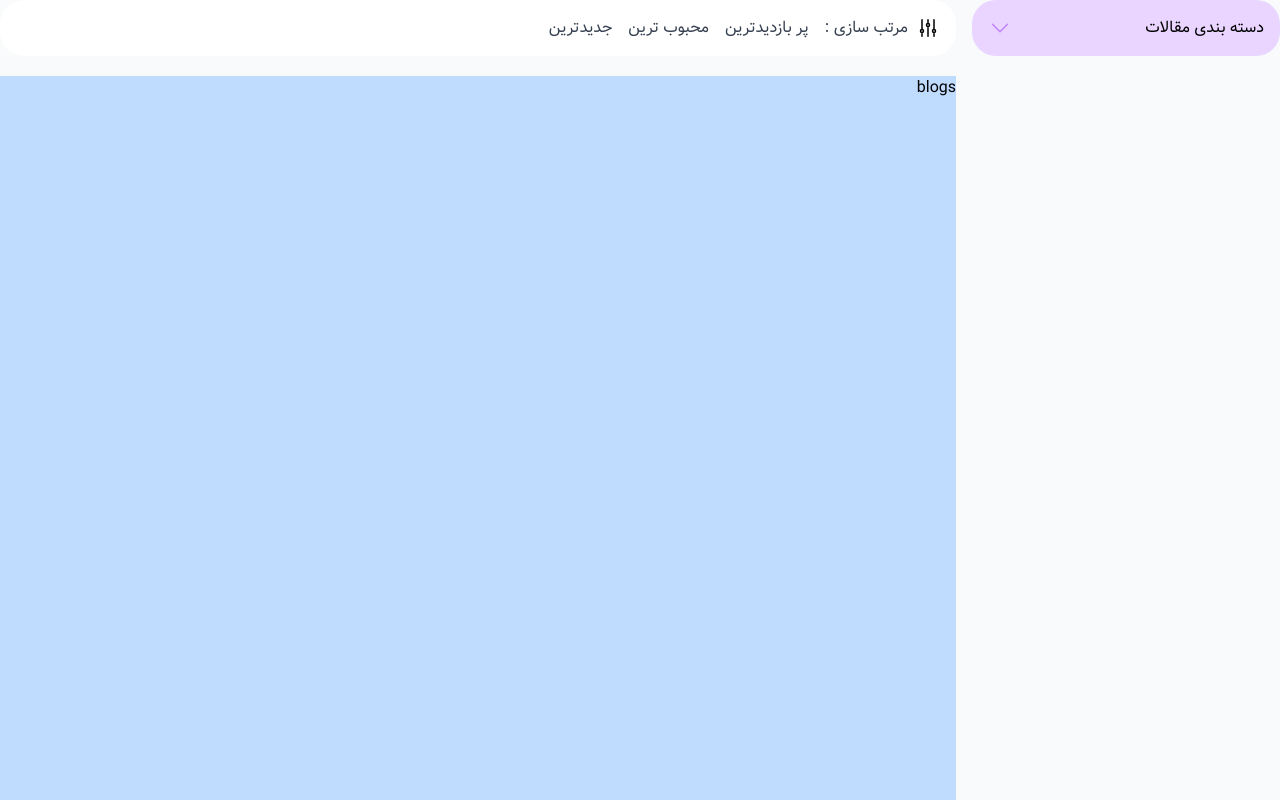
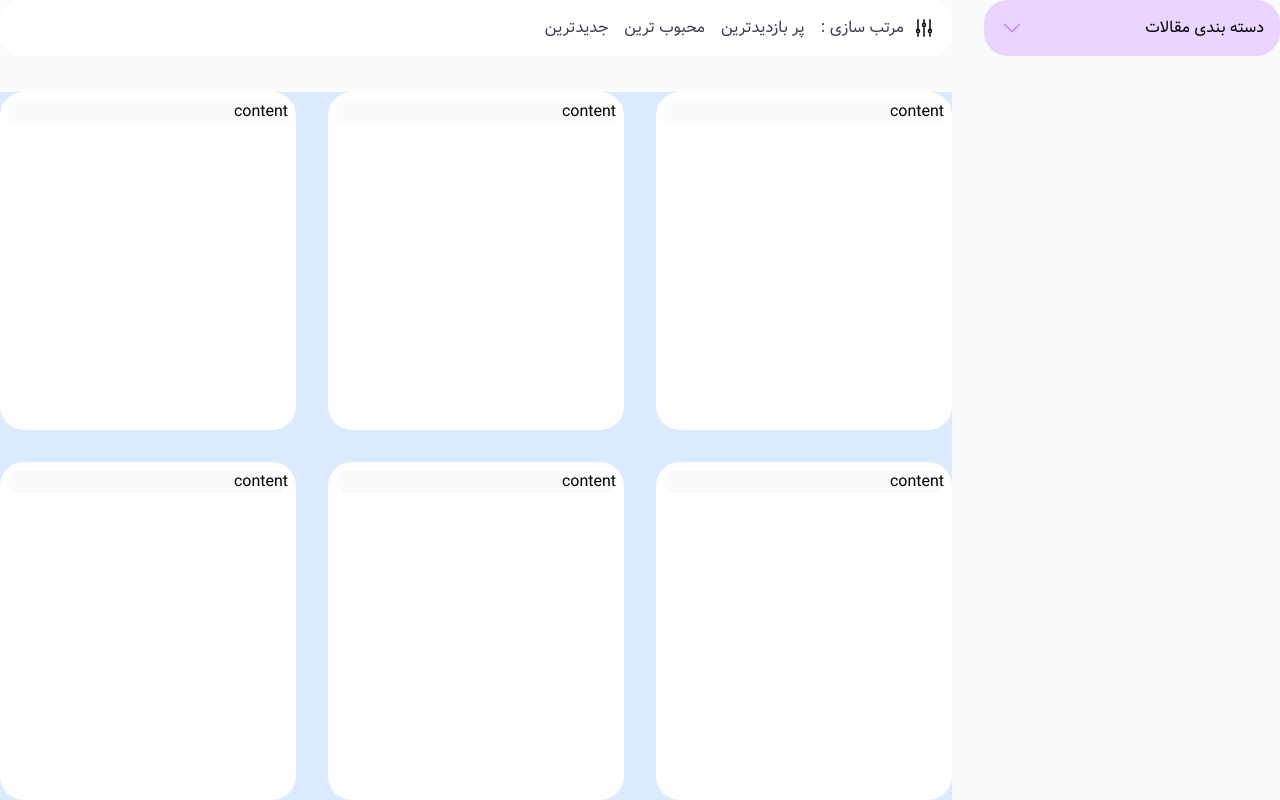
Before and after one commit to sepidehbiglarizadeh/Online-Store---Blog-Next.js-, a Next.js app: page / in a window 1280 px wide. Built offline with nearby package versions, Linux system fonts and the light colour scheme.

Commit message:
General Development of the Blogs Section

```diff
--- a/src/pages/index.js
+++ b/src/pages/index.js
@@ -19,7 +19,8 @@ export default function Home() {
       </Head>
       <main className="bg-gray-50">
         <div className="container mx-auto lg:max-w-screen-xl">
-          <div className="grid gap-4 md:grid-cols-12 md:grid-rows-[60px_minmax(300px,_1fr)]  min-h-screen">
+          <div className="grid gap-8 md:grid-cols-12 md:grid-rows-[60px_minmax(300px,_1fr)]  min-h-screen">
+            {/* category desktop */}
             <div className="hidden md:block md:row-span-2 md:col-span-3">
               <div className="bg-white rounded-3xl overflow-hidden">
                 {/* accordian header */}
@@ -54,6 +55,7 @@ export default function Home() {
                 </div>
               </div>
             </div>
+            {/* sortbar desktop */}
             <div className="hidden md:block md:col-span-9">
               <div className="bg-white rounded-3xl px-4 flex items-center">
                 <div className="flex gap-x-2 items-center ml-4">
@@ -73,7 +75,22 @@ export default function Home() {
                 </ul>
               </div>
             </div>
-            <div className="bg-blue-200 md:col-span-9">blogs</div>
+            {/* blogs section */}
+            <div className="bg-blue-100 md:col-span-9 grid grid-cols-6 gap-8">
+              {[1, 2, 3, 4, 5, 6].map((index) => {
+                return (
+                  <div
+                    key={index}
+                    className="col-span-6 md:col-span-3 lg:col-span-2 bg-white rounded-3xl p-2"
+                  >
+                   {/* cover image */}
+                    <div></div>
+                   {/* blog content */}
+                   <div className="bg-gray-50 rounded-2xl">content</div>
+                  </div>
+                );
+              })}
+            </div>
           </div>
         </div>
       </main>
```
